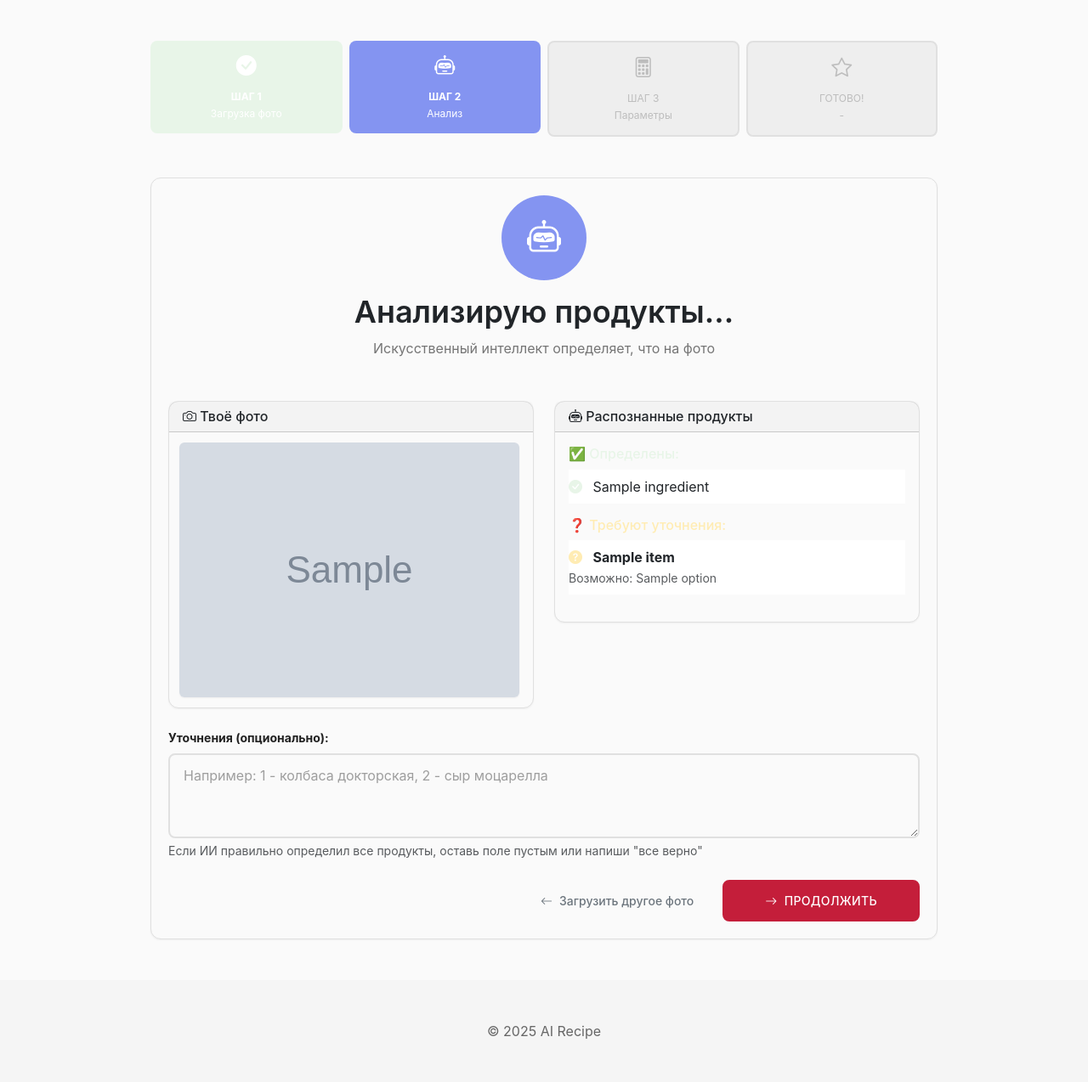
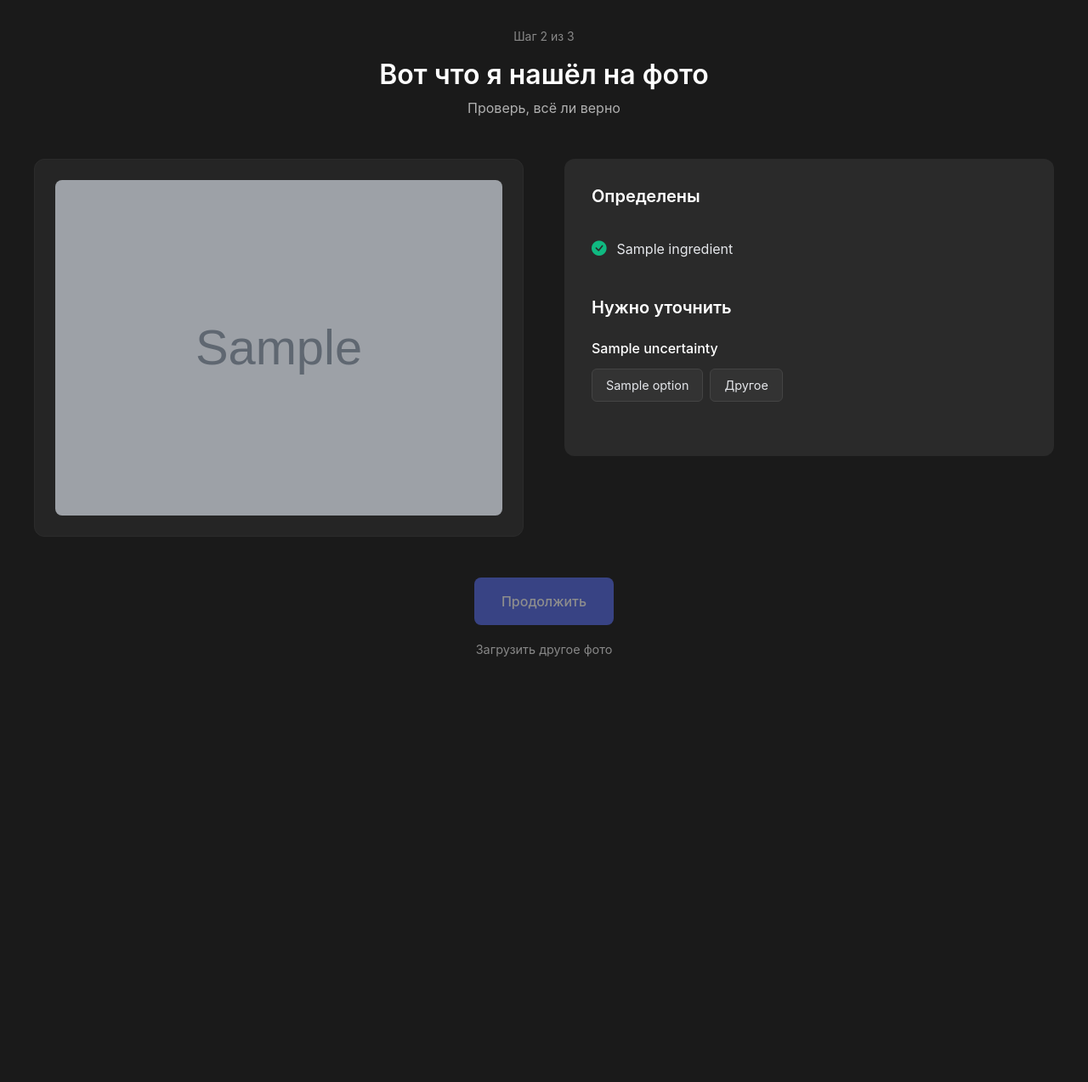
Before and after one commit to Erytea/ai-recipe-web-app, a FastAPI app: template templates/recipes/create/step2.html in a window 1280 px wide. Shown: the whole page at 85% size. After the commit the page ends 773 px from the top, so only its background shows below. Run offline with FastAPI, Linux system fonts and the light colour scheme; the template is opened without the code that fills it: most values are stand-ins (such as "Sample title", 1, 10 or a date in 2020); grey boxes marked "Sample" are stand-in pictures; parts of the project's set-up code (start-up, migrations or seed data) failed here and were passed over.

Commit message:
Redesign analysis step: transform to AI confidence + light confirmation
- Remove header/footer completely (standalone HTML)
- Remove stepper UI (ШАГ 1/2/3 progress bar)
- Remove 'Analyzing products...' instructional state
- Create 2-column layout: dimmed photo (left) + analysis (right)
- 'Определены' section: calm checkmarks, low contrast, neutral styling
- 'Нужно уточнить' section: button-based choices, no text fields by default
- Single CTA 'Продолжить' + text link 'Загрузить другое фото'
- Apply AI-tool aesthetic: dark background, light surfaces, blue accent only
- Button selection logic with 'other' input option
- Automatic form submission on clarification completion

```diff
--- a/templates/recipes/create/step2.html
+++ b/templates/recipes/create/step2.html
@@ -1,159 +1,374 @@
-{% extends "layout.html" %}
+<!DOCTYPE html>
+<html lang="ru">
+<head>
+    <meta charset="UTF-8">
+    <meta name="viewport" content="width=device-width, initial-scale=1.0">
+    <title>Анализ продуктов - AI Recipe</title>
+    <link href="https://cdn.jsdelivr.net/npm/bootstrap@5.3.0/dist/css/bootstrap.min.css" rel="stylesheet">
+    <link rel="stylesheet" href="https://cdn.jsdelivr.net/npm/bootstrap-icons@1.11.0/font/bootstrap-icons.css">
+    <style>
+        body {
+            background: #1a1a1a;
+            color: #ffffff;
+            font-family: -apple-system, BlinkMacSystemFont, 'Segoe UI', Roboto, sans-serif;
+            min-height: 100vh;
+            padding: 2rem;
+            margin: 0;
+        }
 
-{% block content %}
-<div class="container py-5 animate-fade-in">
-    <div class="row justify-content-center">
-        <div class="col-lg-10">
-            <!-- Progress Bar -->
-            <div class="mb-5">
-                <div class="row g-2">
-                    <div class="col-3">
-                        <div class="text-center p-3 rounded-lg animate-slide-up" style="background: var(--success); color: white;">
-                            <div class="mb-2">
-                                <i class="bi bi-check-circle-fill" style="font-size: 24px;"></i>
-                            </div>
-                            <div class="body-small fw-bold">ШАГ 1</div>
-                            <div class="body-small">Загрузка фото</div>
-                        </div>
-                    </div>
-                    <div class="col-3">
-                        <div class="text-center p-3 rounded-lg animate-slide-up" style="background: var(--secondary); color: white;">
-                            <div class="mb-2">
-                                <i class="bi bi-robot" style="font-size: 24px;"></i>
-                            </div>
-                            <div class="body-small fw-bold">ШАГ 2</div>
-                            <div class="body-small">Анализ</div>
-                        </div>
-                    </div>
-                    <div class="col-3">
-                        <div class="text-center p-3 rounded-lg animate-slide-up" style="background: var(--surface-hover); border: 2px solid var(--border);">
-                            <div class="mb-2">
-                                <i class="bi bi-calculator" style="font-size: 24px; color: var(--text-disabled);"></i>
-                            </div>
-                            <div class="body-small" style="color: var(--text-disabled);">ШАГ 3</div>
-                            <div class="body-small" style="color: var(--text-disabled);">Параметры</div>
-                        </div>
-                    </div>
-                    <div class="col-3">
-                        <div class="text-center p-3 rounded-lg animate-slide-up" style="background: var(--surface-hover); border: 2px solid var(--border);">
-                            <div class="mb-2">
-                                <i class="bi bi-star" style="font-size: 24px; color: var(--text-disabled);"></i>
-                            </div>
-                            <div class="body-small" style="color: var(--text-disabled);">ГОТОВО!</div>
-                            <div class="body-small" style="color: var(--text-disabled);">-</div>
-                        </div>
-                    </div>
+        .main-container {
+            max-width: 1200px;
+            margin: 0 auto;
+        }
+
+        .step-indicator {
+            font-size: 0.875rem;
+            color: #888;
+            text-align: center;
+            margin-bottom: 1rem;
+        }
+
+        .main-headline {
+            font-size: 2rem;
+            font-weight: 600;
+            color: #ffffff;
+            text-align: center;
+            margin-bottom: 0.5rem;
+        }
+
+        .sub-headline {
+            font-size: 1rem;
+            color: #b0b0b0;
+            text-align: center;
+            margin-bottom: 3rem;
+        }
+
+        .content-grid {
+            display: grid;
+            grid-template-columns: 1fr 1fr;
+            gap: 3rem;
+            align-items: start;
+        }
+
+        .photo-section {
+            opacity: 0.7;
+        }
+
+        .photo-container {
+            background: #2a2a2a;
+            border-radius: 12px;
+            padding: 1.5rem;
+            border: 1px solid #333;
+        }
+
+        .photo-container img {
+            width: 100%;
+            height: auto;
+            border-radius: 8px;
+            display: block;
+        }
+
+        .analysis-section {
+            background: #2a2a2a;
+            border-radius: 12px;
+            padding: 2rem;
+        }
+
+        .section-title {
+            font-size: 1.25rem;
+            font-weight: 600;
+            color: #ffffff;
+            margin-bottom: 1.5rem;
+        }
+
+        .confirmed-section {
+            margin-bottom: 2rem;
+        }
+
+        .confirmed-item {
+            display: flex;
+            align-items: center;
+            padding: 0.75rem 0;
+            border-bottom: 1px solid #333;
+        }
+
+        .confirmed-item:last-child {
+            border-bottom: none;
+        }
+
+        .confirmed-icon {
+            color: #10b981;
+            margin-right: 0.75rem;
+            font-size: 1.1rem;
+        }
+
+        .confirmed-text {
+            color: #e5e7eb;
+            font-size: 1rem;
+        }
+
+        .clarify-section {
+            margin-bottom: 2rem;
+        }
+
+        .clarify-item {
+            margin-bottom: 1.5rem;
+        }
+
+        .clarify-question {
+            color: #ffffff;
+            font-size: 1rem;
+            margin-bottom: 0.75rem;
+            font-weight: 500;
+        }
+
+        .clarify-options {
+            display: flex;
+            gap: 0.5rem;
+            flex-wrap: wrap;
+        }
+
+        .clarify-btn {
+            background: #333;
+            color: #e5e7eb;
+            border: 1px solid #444;
+            padding: 0.5rem 1rem;
+            border-radius: 6px;
+            font-size: 0.9rem;
+            cursor: pointer;
+            transition: all 0.2s ease;
+        }
+
+        .clarify-btn:hover {
+            background: #444;
+            border-color: #555;
+        }
+
+        .clarify-btn.selected {
+            background: #576CED;
+            border-color: #576CED;
+            color: white;
+        }
+
+        .other-input {
+            display: none;
+            margin-top: 0.75rem;
+        }
+
+        .other-input.show {
+            display: block;
+        }
+
+        .other-input input {
+            background: #333;
+            border: 1px solid #444;
+            color: #ffffff;
+            padding: 0.5rem;
+            border-radius: 6px;
+            width: 100%;
+            font-size: 0.9rem;
+        }
+
+        .other-input input::placeholder {
+            color: #888;
+        }
+
+        .cta-section {
+            margin-top: 3rem;
+            text-align: center;
+        }
+
+        .primary-btn {
+            background: #576CED;
+            color: white;
+            border: none;
+            padding: 1rem 2rem;
+            border-radius: 8px;
+            font-size: 1rem;
+            font-weight: 500;
+            cursor: pointer;
+            transition: all 0.3s ease;
+            margin-bottom: 1rem;
+        }
+
+        .primary-btn:hover {
+            background: #4a5fd5;
+            transform: translateY(-1px);
+        }
+
+        .secondary-link {
+            color: #888;
+            text-decoration: none;
+            font-size: 0.9rem;
+            transition: color 0.2s ease;
+        }
+
+        .secondary-link:hover {
+            color: #aaa;
+        }
+
+        .error-message {
+            background: #dc3545;
+            color: white;
+            padding: 1rem;
+            border-radius: 8px;
+            margin-bottom: 1rem;
+            font-size: 0.9rem;
+            text-align: center;
+        }
+
+        @media (max-width: 768px) {
+            .content-grid {
+                grid-template-columns: 1fr;
+                gap: 2rem;
+            }
+
+            .main-headline {
+                font-size: 1.5rem;
+            }
+
+            .analysis-section {
+                padding: 1.5rem;
+            }
+        }
+    </style>
+</head>
+<body>
+    <div class="main-container">
+        <div class="step-indicator">Шаг 2 из 3</div>
+
+        <h1 class="main-headline">Вот что я нашёл на фото</h1>
+        <p class="sub-headline">Проверь, всё ли верно</p>
+
+        <div class="content-grid">
+            <!-- Photo Section -->
+            <div class="photo-section">
+                <div class="photo-container">
+                    <img src="/static/{{ photo_path }}" alt="Uploaded photo">
                 </div>
             </div>
 
-            <div class="card animate-scale-in">
-                <div class="card-body p-5">
-                    <div class="text-center mb-5">
-                        <div class="mb-3">
-                            <div class="rounded-circle d-inline-flex align-items-center justify-content-center"
-                                 style="width: 100px; height: 100px; background: var(--secondary);">
-                                <i class="bi bi-robot text-white animate-pulse" style="font-size: 40px;"></i>
+            <!-- Analysis Section -->
+            <div class="analysis-section">
+                {% if analysis.ingredients %}
+                <div class="confirmed-section">
+                    <h2 class="section-title">Определены</h2>
+                    {% for ingredient in analysis.ingredients %}
+                    <div class="confirmed-item">
+                        <i class="bi bi-check-circle-fill confirmed-icon"></i>
+                        <span class="confirmed-text">{{ ingredient }}</span>
                     </div>
-                        </div>
-                        <h2 class="headline-large mt-3 mb-2">Анализирую продукты...</h2>
-                        <p class="body-large" style="color: var(--text-secondary);">Искусственный интеллект определяет, что на фото</p>
-                    </div>
-
-                    <!-- Uploaded Photo -->
-                    <div class="row mb-4">
-                        <div class="col-md-6">
-                            <div class="card">
-                                <div class="card-header">
-                                    <h6 class="mb-0"><i class="bi bi-camera"></i> Твоё фото</h6>
-                                </div>
-                                <div class="card-body p-3">
-                                    <img src="/static/{{ photo_path }}" alt="Uploaded photo"
-                                         class="img-fluid rounded shadow-sm">
-                                </div>
-                            </div>
-                        </div>
-
-                        <div class="col-md-6">
-                            <div class="card">
-                                <div class="card-header">
-                                    <h6 class="mb-0"><i class="bi bi-robot"></i> Распознанные продукты</h6>
-                                </div>
-                                <div class="card-body">
-                                    {% if analysis.ingredients %}
-                                    <div class="mb-3">
-                                        <h6 class="text-success">✅ Определены:</h6>
-                                        <ul class="list-group list-group-flush">
-                                            {% for ingredient in analysis.ingredients %}
-                                            <li class="list-group-item px-0">
-                                                <i class="bi bi-check-circle-fill text-success me-2"></i>
-                                                {{ ingredient }}
-                                            </li>
                     {% endfor %}
-                                        </ul>
                 </div>
                 {% endif %}
 
                 {% if analysis.uncertainties %}
-                                    <div class="mb-3">
-                                        <h6 class="text-warning">❓ Требуют уточнения:</h6>
-                                        <ul class="list-group list-group-flush">
+                <div class="clarify-section">
+                    <h2 class="section-title">Нужно уточнить</h2>
                     {% for uncertainty in analysis.uncertainties %}
-                                            <li class="list-group-item px-0">
-                                                <i class="bi bi-question-circle-fill text-warning me-2"></i>
-                                                <strong>{{ uncertainty.item }}</strong>
-                                                <br>
-                                                <small class="text-muted">
-                                                    Возможно: {{ uncertainty.options|join(', ') }}
-                                                </small>
-                                            </li>
+                    <div class="clarify-item" data-item="{{ uncertainty.item }}">
+                        <div class="clarify-question">{{ uncertainty.question or uncertainty.item }}</div>
+                        <div class="clarify-options">
+                            {% for option in uncertainty.options %}
+                            <button class="clarify-btn" data-option="{{ option }}">{{ option }}</button>
                             {% endfor %}
-                                        </ul>
+                            <button class="clarify-btn other-btn" data-option="other">Другое</button>
+                        </div>
+                        <div class="other-input">
+                            <input type="text" placeholder="Уточни, что это..." data-other-input>
+                        </div>
+                    </div>
+                    {% endfor %}
                 </div>
                 {% endif %}
 
                 {% if not analysis.ingredients and not analysis.uncertainties %}
-                                    <div class="text-center text-muted">
-                                        <i class="bi bi-exclamation-triangle" style="font-size: 2rem;"></i>
-                                        <p class="mt-2">Продукты не распознаны. Попробуй загрузить другое фото.</p>
+                <div class="error-message">
+                    <i class="bi bi-exclamation-triangle-fill"></i>
+                    Продукты не распознаны. Попробуй загрузить другое фото.
                 </div>
                 {% endif %}
             </div>
         </div>
+
+        <!-- CTA Section -->
+        <div class="cta-section">
+            {% if analysis.ingredients or analysis.uncertainties %}
+            <button class="primary-btn" id="continueBtn">Продолжить</button>
+            {% else %}
+            <button class="primary-btn" onclick="window.location.href='/recipes/create'">Попробовать другое фото</button>
+            {% endif %}
+            <br>
+            <a href="/recipes/create" class="secondary-link">Загрузить другое фото</a>
         </div>
     </div>
 
-                    {% if analysis.ingredients or analysis.uncertainties %}
-                    <form method="post" action="/recipes/create/step2">
-                        <div class="mb-4">
-                            <label for="clarifications" class="form-label fw-bold">
-                                Уточнения (опционально):
-                            </label>
-                            <textarea class="form-control" id="clarifications" name="clarifications"
-                                      rows="3" placeholder="Например: 1 - колбаса докторская, 2 - сыр моцарелла"></textarea>
-                            <div class="form-text">
-                                Если ИИ правильно определил все продукты, оставь поле пустым или напиши "все верно"
-                            </div>
-                        </div>
+    <form id="clarifyForm" method="post" action="/recipes/create/step2" style="display: none;">
+        <input type="hidden" id="clarificationsInput" name="clarifications" value="">
+    </form>
 
-                        <div class="d-grid gap-2 d-md-flex justify-content-md-end">
-                            <a href="/recipes/create" class="btn btn-outline-secondary">
-                                <i class="bi bi-arrow-left"></i> Загрузить другое фото
-                            </a>
-                            <button type="submit" class="btn btn-primary btn-lg px-5">
-                                <i class="bi bi-arrow-right"></i> Продолжить
-                            </button>
-                        </div>
-                    </form>
-                    {% else %}
-                    <div class="d-grid gap-2 d-md-flex justify-content-md-end">
-                        <a href="/recipes/create" class="btn btn-primary btn-lg px-5">
-                            <i class="bi bi-arrow-left"></i> Попробовать другое фото
-                        </a>
-                    </div>
-                    {% endif %}
-                </div>
-            </div>
-        </div>
-    </div>
-</div>
-{% endblock %}
+    <script>
+        // Handle clarification button selections
+        document.querySelectorAll('.clarify-btn').forEach(btn => {
+            btn.addEventListener('click', function() {
+                const item = this.closest('.clarify-item');
+                const options = item.querySelectorAll('.clarify-btn');
+
+                // Remove selected class from all buttons in this item
+                options.forEach(opt => opt.classList.remove('selected'));
+
+                // Add selected class to clicked button
+                this.classList.add('selected');
+
+                // Handle "other" option
+                if (this.classList.contains('other-btn')) {
+                    item.querySelector('.other-input').classList.add('show');
+                } else {
+                    item.querySelector('.other-input').classList.remove('show');
+                }
+
+                updateContinueButton();
+            });
+        });
+
+        function updateContinueButton() {
+            const continueBtn = document.getElementById('continueBtn');
+            if (continueBtn) {
+                const allClarified = document.querySelectorAll('.clarify-item').length ===
+                    document.querySelectorAll('.clarify-item .clarify-btn.selected').length;
+
+                continueBtn.disabled = !allClarified;
+                continueBtn.style.opacity = allClarified ? '1' : '0.5';
+            }
+        }
+
+        // Handle continue button
+        document.getElementById('continueBtn')?.addEventListener('click', function() {
+            const clarifications = [];
+
+            document.querySelectorAll('.clarify-item').forEach((item, index) => {
+                const selectedBtn = item.querySelector('.clarify-btn.selected');
+                if (selectedBtn) {
+                    let clarification = selectedBtn.dataset.option;
+
+                    // Handle "other" input
+                    if (selectedBtn.classList.contains('other-btn')) {
+                        const otherInput = item.querySelector('[data-other-input]');
+                        if (otherInput && otherInput.value.trim()) {
+                            clarification = otherInput.value.trim();
+                        }
+                    }
+
+                    clarifications.push(`${index + 1}. ${item.dataset.item}: ${clarification}`);
+                }
+            });
+
+            document.getElementById('clarificationsInput').value = clarifications.join('; ');
+            document.getElementById('clarifyForm').submit();
+        });
+
+        // Initialize continue button state
+        updateContinueButton();
+    </script>
+</body>
+</html>
```
Lines whose indentation alone changed are shown as unchanged.
